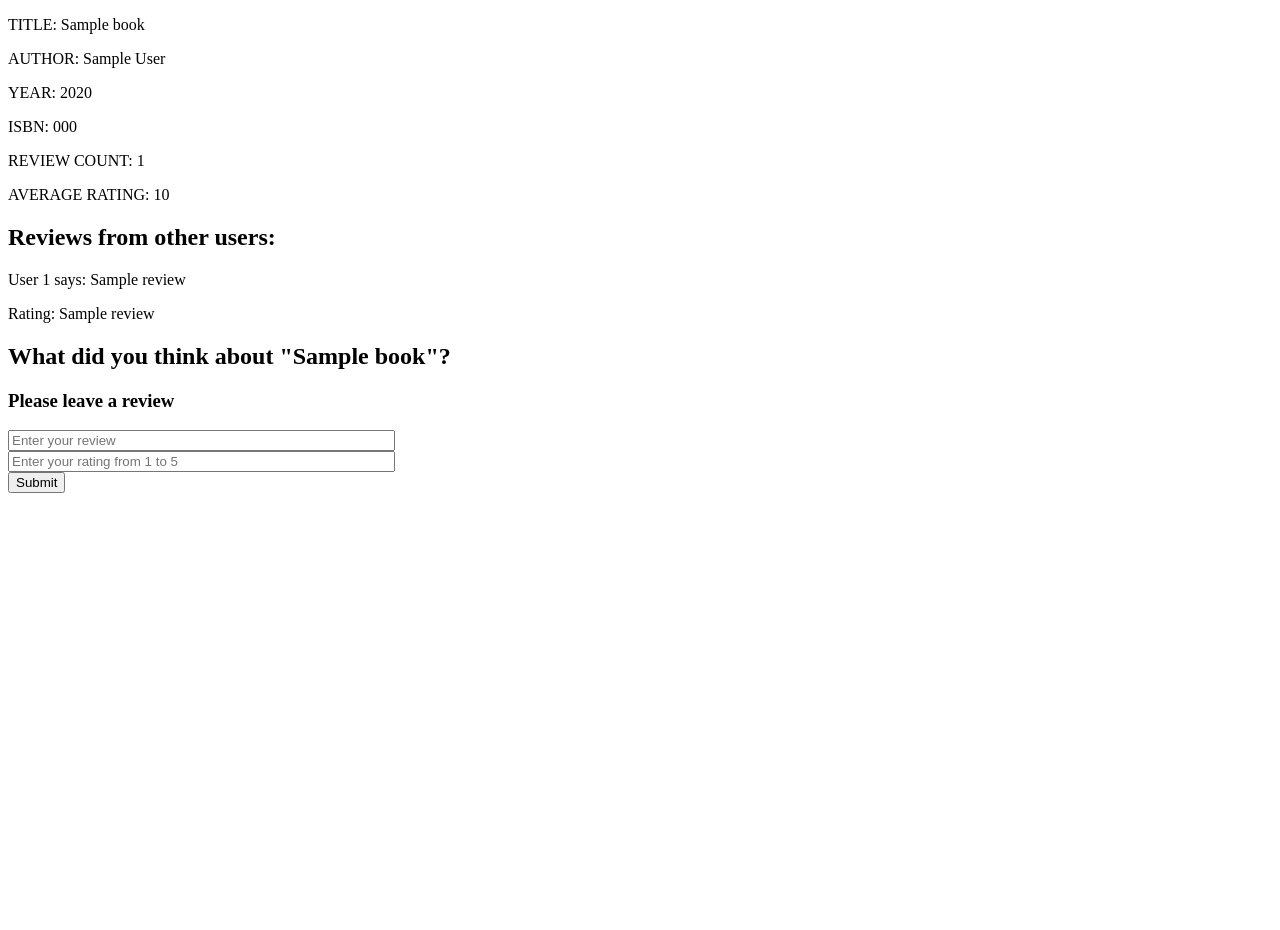
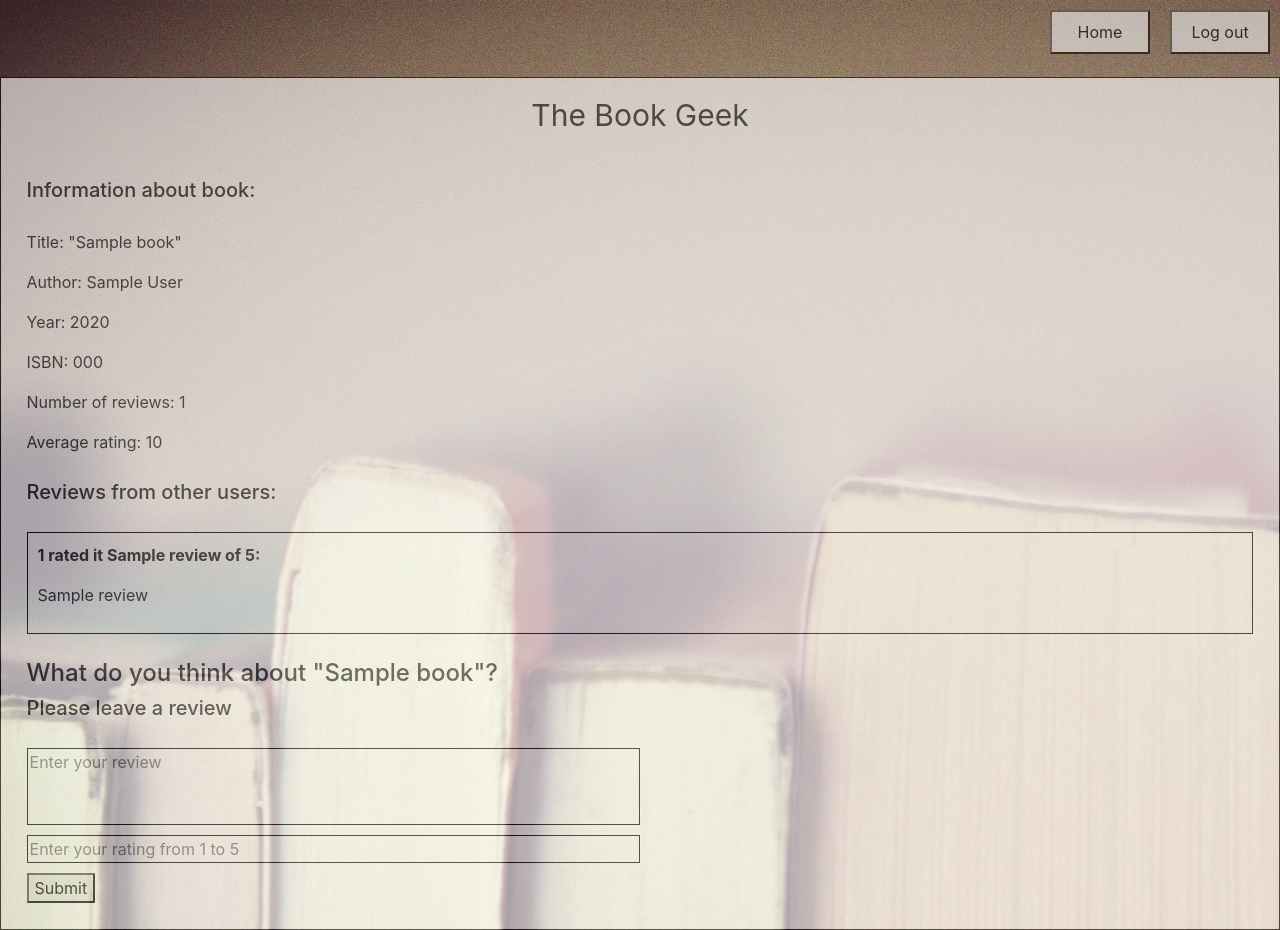
Before and after one commit to laimaurnezaite/TheBookGeek, a Flask app: template templates/book.html in a window 1280 px wide. Before the commit the page ends 493 px from the top, so only its background shows below. Run offline with Flask 2, Linux system fonts and the light colour scheme; the template is opened without the code that fills it: most values are stand-ins (such as "Sample title", 1, 10 or a date in 2020); some libraries are stand-ins or nearby versions.

Commit message:
add styling changes

```diff
--- a/templates/apology.html
+++ b/templates/apology.html
@@ -1,4 +1,3 @@
-
 {% extends "layout.html" %}
 
 {% block main %}
--- a/templates/book.html
+++ b/templates/book.html
@@ -1,38 +1,57 @@
-<!DOCTYPE html>
-<html lang="en">
-    <head>
-       <title>Project 1: Books</title>
-    </head>
-    <body>
-            <p>TITLE: {{book["title"]}}</p>
-            <p>AUTHOR: {{book["author"]}}</p>
-            <p>YEAR: {{book["year"]}}</p>
+{% extends "layout.html" %}
+
+{% block main %}
+    <div class="book_page" >
+        <h5>Information about book:</h5>
+        <p>Title: "{{book["title"]}}"</p>
+        <p>Author: {{book["author"]}}</p>
+        <p>Year: {{book["year"]}}</p>
         <p>ISBN: {{book["isbn"]}}</p>
-            <p>REVIEW COUNT: {{book["review_count"]}}</p>
-            <p>AVERAGE RATING: {{book["average_score"]}}</p>
+        <p>Number of reviews: {{book["review_count"]}}</p>
+        <p>Average rating: {{book["average_score"]}}</p>
+    </div>
 
-        <h2>Reviews from other users:</h2>
+    {% if reviews != [] %}
+        <div class="book_page">
+            <h5>Reviews from other users:</h5>
             {% for review in reviews %}
-            <p>User {{review[0]}} says: {{review[1]}}</p>
-            <p>Rating: {{review[2]}}</p>
+            <div id="user_review">
+                <p id="rating"> {{review[0]}} rated it {{review[2]}} of 5:</p>
+                <p>{{review[1]}}</p>
+            </div>
             {% endfor %}
+        </div>
+    {% else %}
+        <div class="book_page">
+            <h5>There are no reviews from users yet. Be the first one!</h5>
+        </div>
+    {% endif %}
 
 
-        <h2>What did you think about "{{book['title']}}"?</h2>
-        <h3>Please leave a review</h3>
+    <div class="book_page">
+        <h4>What do you think about "{{book['title']}}"?</h4>
+        <h5>Please leave a review</h5>
         <form action="/book/{{book['isbn']}}" method="POST">
             <div>
-                <div>
-                    <input type="text" name="review" placeholder="Enter your review" autocomplete="off" style="width: 30%;" required>
+                <input class='review' type="text" name="review" placeholder="Enter your review" autocomplete="off" style="width: 50%; padding-bottom:50px; margin-bottom:10px;" required>
             </div>
             <div>
-                    <input type="number" name="rating" placeholder="Enter your rating from 1 to 5" min="1" max="5" style="width: 30%;" required >
+                <input id='review' type="number" name="rating" placeholder="Enter your rating from 1 to 5" min="1" max="5" required >
             </div>
             <div>
                 <button type="submit">Submit</button>
             </div>
+        </form>
     </div>
-        </form>
+
+{% endblock %}
+
+
+
+
+
+
+
 
 
 
--- a/templates/layout.html
+++ b/templates/layout.html
@@ -58,7 +58,29 @@
                 text-decoration: underline;
             }
             h5 {
-                padding-bottom:30px;
+                padding-bottom:20px;
+            }
+            #rating {
+                font-weight: bold;
+            }
+            #user_review {
+                border: 1px solid black;
+                padding:10px;
+            }
+            .book_page {
+                text-align: left;
+                margin:2%;
+            }
+            .review {
+                width: 50%;
+                padding-bottom:50px;
+                margin-bottom:10px;
+                border: 1px solid black;
+            }
+            #review {
+                width: 50%;
+                margin-bottom:10px;
+                border: 1px solid black;
             }
 
         </style>
```
Lines whose indentation alone changed are shown as unchanged.
